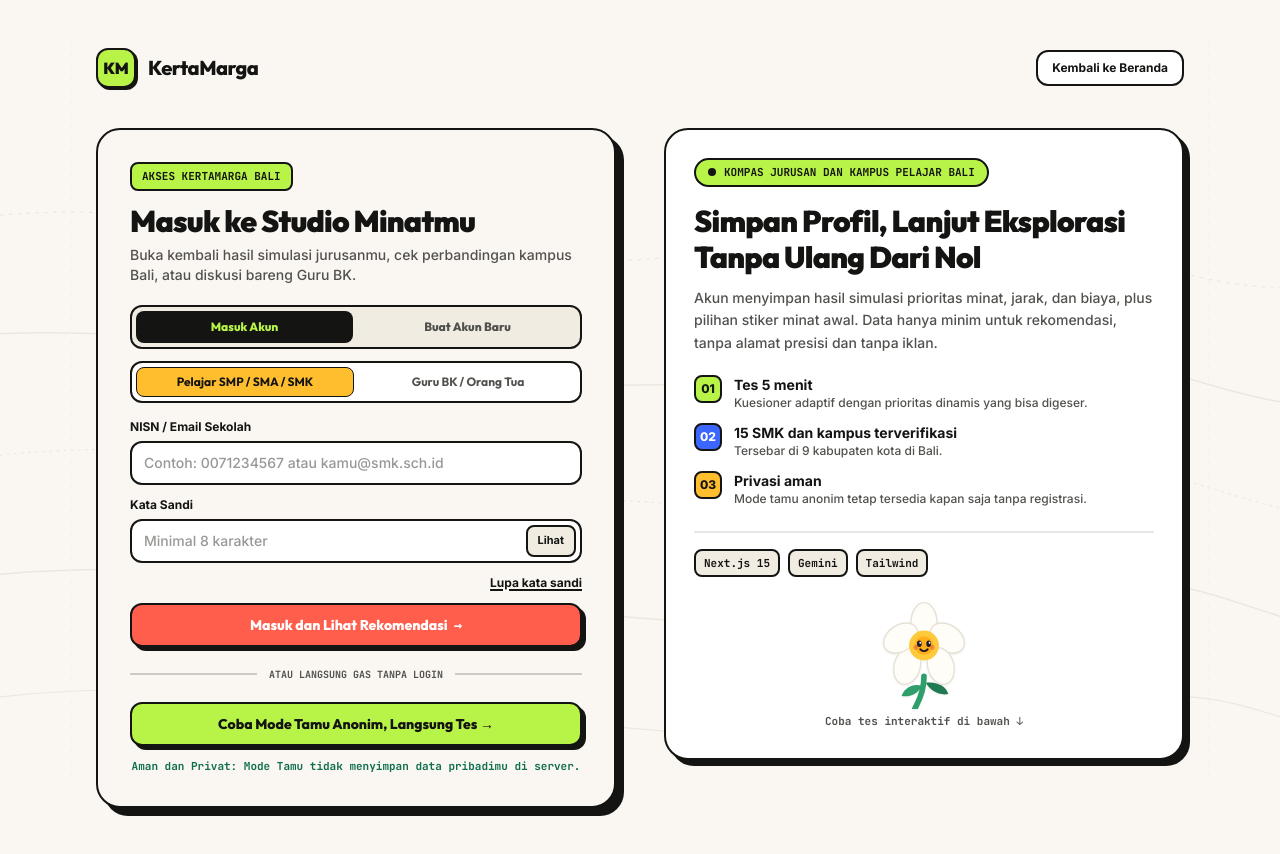
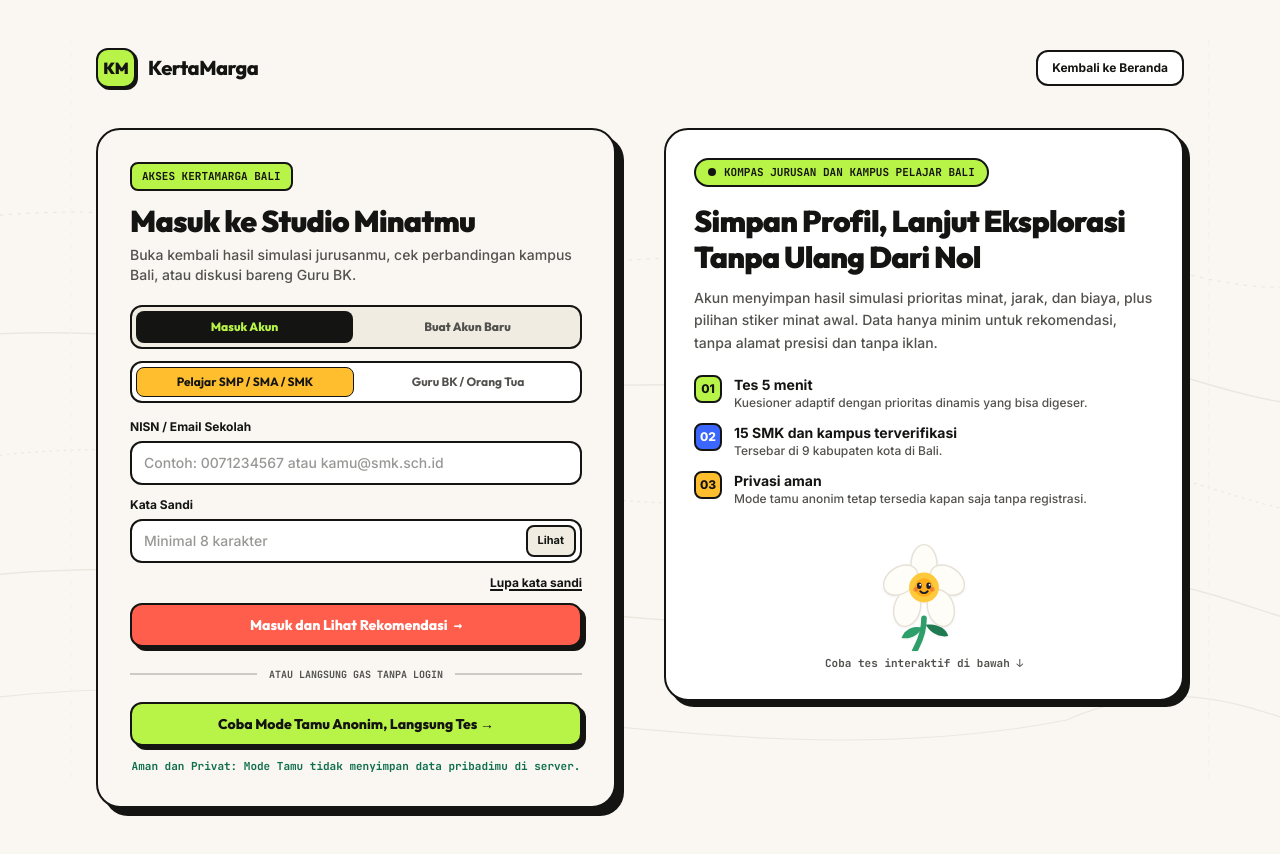
Before and after one commit to Great-YUDZZ/WE-ARE-SKENSA, a Next.js app: page /login in a window 1280 px wide. Built offline with nearby package versions, Linux system fonts and the light colour scheme.

Commit message:
refactor(auth): remove Next.js, Gemini, and Tailwind tech badges from auth shell

```diff
--- a/src/components/auth/AuthShell.tsx
+++ b/src/components/auth/AuthShell.tsx
@@ -73,12 +73,7 @@ export default function AuthShell({ children }: { children: React.ReactNode }) {
                   </div>
                 </div>
               </div>
-              <div className="mt-6 pt-4 border-t-2 border-[#141413]/10 flex flex-wrap gap-2">
-                <span className="text-[11px] font-mono font-bold border-2 border-[#141413] rounded-lg px-2 py-1 bg-[#F0ECE1]">Next.js 15</span>
-                <span className="text-[11px] font-mono font-bold border-2 border-[#141413] rounded-lg px-2 py-1 bg-[#F0ECE1]">Gemini</span>
-                <span className="text-[11px] font-mono font-bold border-2 border-[#141413] rounded-lg px-2 py-1 bg-[#F0ECE1]">Tailwind</span>
-              </div>
-              <div className="mt-5 flex justify-center">
+              <div className="mt-8 flex justify-center">
                 <JepunMascot />
               </div>
             </div>
```
